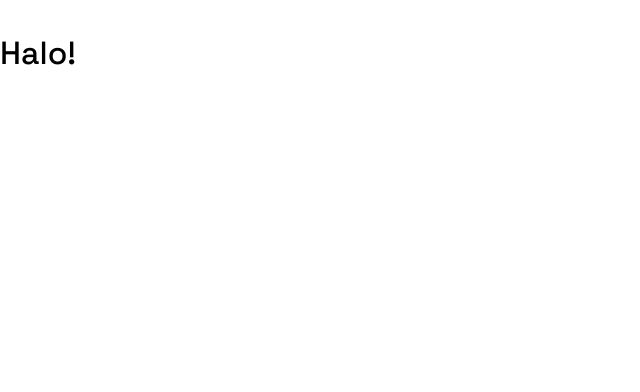
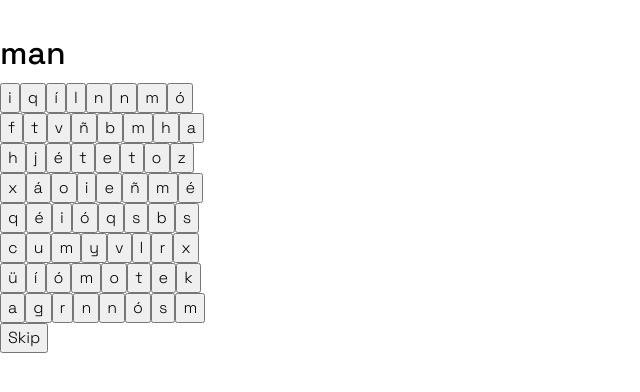
Before and after one commit to hesambayat/traducir, a React (Create React App) app: page / in a window 1280 px wide. Shown: the top 392 px of the page, without its empty margins (0-640 px from the left). Built offline with nearby package versions, Linux system fonts and the light colour scheme.

Commit message:
:sparkles: Add Home page

```diff
--- a/src/index.tsx
+++ b/src/index.tsx
@@ -1,6 +1,7 @@
 import React from 'react'
 import ReactDOM from 'react-dom/client'
 import reportWebVitals from './reportWebVitals'
+import { Home } from './pages'
 import './styles'
 
 const root = ReactDOM.createRoot(
@@ -8,7 +9,7 @@ const root = ReactDOM.createRoot(
 )
 root.render(
   <React.StrictMode>
-    <h1>Halo!</h1>
+    <Home />
   </React.StrictMode>
 )
 
--- /dev/null
+++ b/src/pages/Home/index.tsx
@@ -0,0 +1,24 @@
+import Keypad from '../../componentes/keypad'
+import { useTranslationSource } from '../../hooks'
+import words from '../../words.json'
+
+const Home = () => {
+  const [source, action, { remaining }] = useTranslationSource(words)
+  if (!source) {
+    return (
+      <div className="home">
+        <h1>Congratulations!</h1>
+      </div>
+    )
+  }
+
+  return (
+    <div className="home">
+      <h1>{source.origin}</h1>
+      <Keypad {...source} onDone={action.shift} />
+      {remaining > 1 && <button onClick={action.push}>Skip</button>}
+    </div>
+  )
+}
+
+export default Home
--- /dev/null
+++ b/src/pages/index.ts
@@ -0,0 +1,5 @@
+import Home from './Home'
+
+export {
+  Home
+}
```
Also changed, not shown: 1 other file (tests, documents, lock files or other folders).
